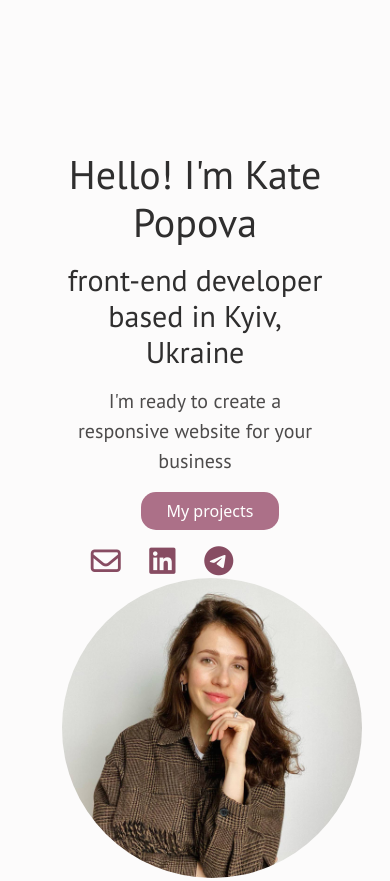
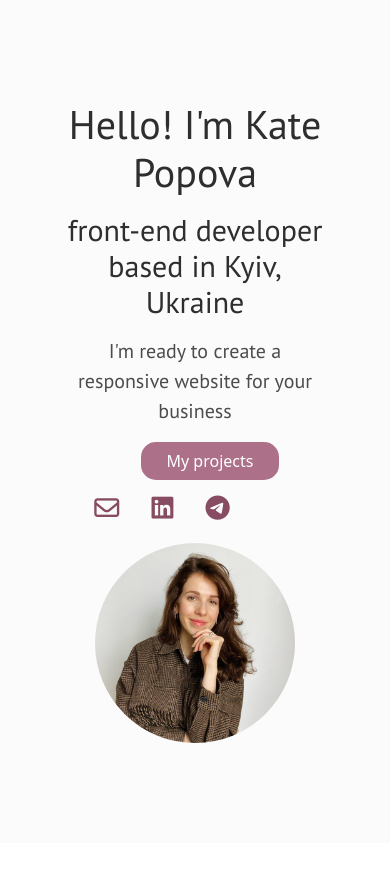
Before and after one commit to popovakate/portfolio-project, a plain HTML site: page index.html in a window 390 px wide. Shown: the top 881 px of the page. Drawn offline with nearby package versions, Linux system fonts and the light colour scheme.

Commit message:
Update portfolio.css

```diff
--- a/styles/portfolio.css
+++ b/styles/portfolio.css
@@ -67,5 +67,15 @@ p {
 
   .hero {
     text-align: center;
+    padding: 100px 50px;
+  }
+  .photo {
+    max-width: 200px;
+    margin-top: 20px;
+  }
+
+  .contact-links .fa-custom {
+    font-size: 25px;
+    text-align: center;
   }
 }
```
